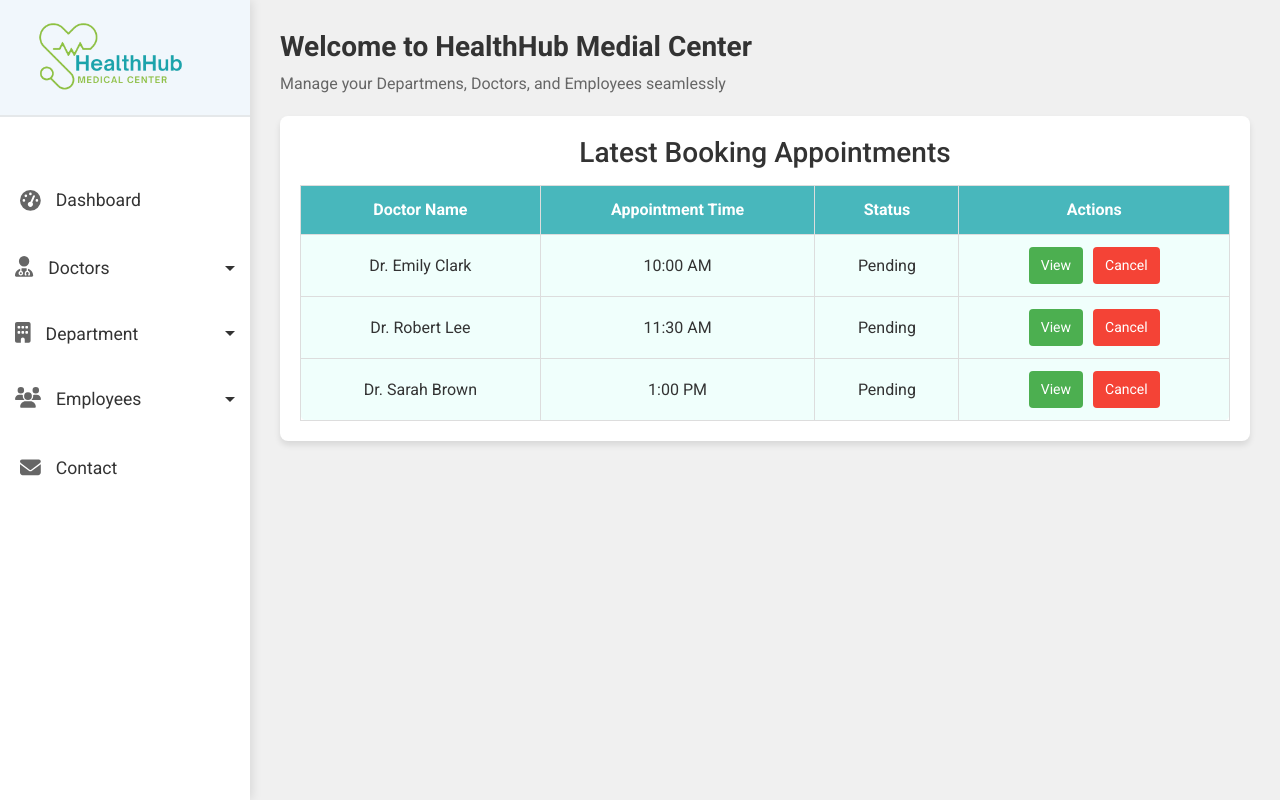
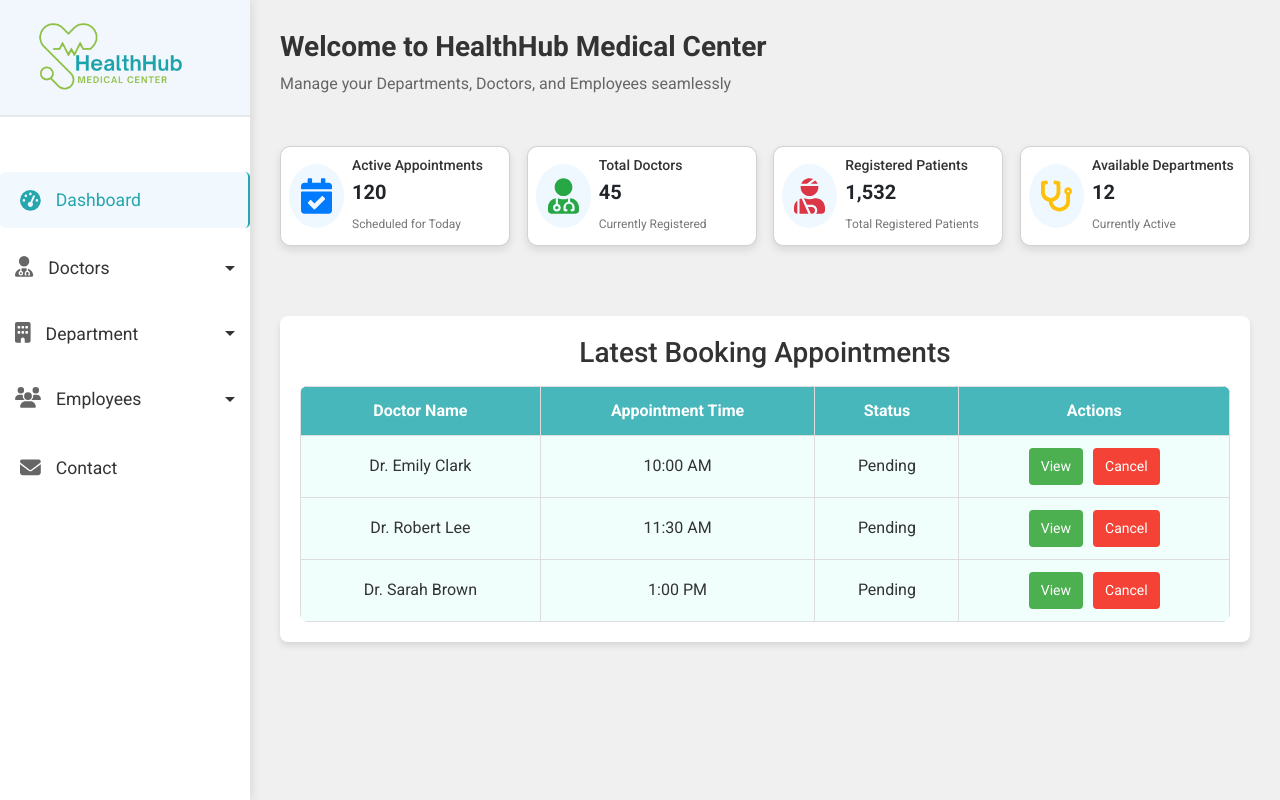
Before and after one commit to SatharakaNilmantha/HealthHub_Smart-Hospital, a React (Vite) app: page / in a window 1280 px wide. Both pictures are taken after typing "name@example.com", "Sample123" into the empty fields and a click on the button "Login". Built offline with nearby package versions, Linux system fonts and the light colour scheme; a web font is replaced by a local one.

Commit message:
Update dashbord and navigation set the dashboard

```diff
--- a/src/App.css
+++ b/src/App.css
@@ -3,7 +3,6 @@
   display: flex;
   height: 100vh;
   width: 100%;
-
 }
 
 /* Content section */
@@ -12,42 +11,80 @@
   margin-left: 250px; /* Sidebar width */
   padding: 30px;
   background-color: #f0f0f0; /* Light background */
-  color: #333; /* Text color */
+  color: #333;
   max-width: 100%;
 }
 
+/* Dashboard Title */
 .dashboard-title {
   font-size: 28px;
   font-weight: bold;
   margin-bottom: 8px;
-  color: #333333;
+  color: #333;
 }
 
 .dashboard-description {
   font-size: 16px;
-  color: #666666;
-  margin-bottom: 20px;
+  color: #666;
+  margin-bottom: 50px;
 }
 
-/* Responsive adjustments */
-@media (max-width: 768px) {
-  .content {
-    margin-left: 0; /* Full-width content for smaller screens */
+/* Dashboard Cards Section */
+.cards-container {
+  display: flex;
+  justify-content: space-between;
+  flex-wrap: wrap;
+  gap: 15px;
+  margin-bottom: 70px;
 }
 
-  .dashboard-cards {
-    flex-direction: column;
+.card {
+  display: grid;
+  grid-template-columns: 55px auto;
+  width: 230px;
+  background-color: white;
+  padding: 10px 8px;
+  border-radius: 10px;
+  box-shadow: 0 4px 8px rgba(0, 0, 0, 0.1);
+  gap: 8px;
+  transition: transform 0.3s ease, box-shadow 0.3s ease;
   align-items: center;
 }
 
-  .card {
-    width: 90%;
-  }
+.card:hover {
+  transform: translateY(-6px);
+  box-shadow: 0 8px 16px rgba(0, 0, 0, 0.2);
 }
 
+.card-icon {
+  background-color: #f0f8ff;
+  padding: 12px;
+  font-size: 50px;
+  border-radius: 50%;
+  display: flex;
+  align-items: center;
+  justify-content: center;
 
-/*------------------------------------teable Section------------------------------ */
+}
 
+.card-content h3 {
+  margin: 0;
+  font-size: 14px;
+  color: #333;
+}
+
+.card-content p {
+  font-size: 20px;
+  font-weight: bold;
+  margin: 4px 0;
+}
+
+.card-content span {
+  font-size: 12px;
+  color: #777;
+}
+
+/* Table Section */
 .action-table {
   margin: 20px auto;
   padding: 20px;
@@ -63,7 +100,6 @@
   box-shadow: 0 8px 12px rgba(0, 0, 0, 0.2);
 }
 
-
 .action-table h3 {
   text-align: center;
   margin-bottom: 16px;
@@ -76,14 +112,14 @@ table {
   border-collapse: collapse;
   background-color: #f0fffc;
   border-radius: 8px;
+  overflow: hidden;
 }
 
 thead {
   background-color: #31adb3df;
 }
 
-th,
-td {
+th, td {
   padding: 12px;
   text-align: center;
   border: 1px solid #ddd;
@@ -98,38 +134,63 @@ td {
   color: #333;
 }
 
-
-
-/* Button styling */
-.accept-btn,.cancel-btn{
+/* Button Styling */
+.accept-btn, .cancel-btn {
   padding: 8px 12px;
   font-size: 14px;
   border-radius: 4px;
   border: none;
   cursor: pointer;
+  transition: transform 0.2s ease-in-out;
 }
 
 .accept-btn {
-  background-color: #4CAF50; /* Green for accept */
+  background-color: #4CAF50;
   color: white;
   margin-right: 10px;
 }
 
 .accept-btn:hover {
   background-color: #45a049;
+  transform: scale(1.05);
 }
 
 .cancel-btn {
-  background-color: #f44336; /* Red for cancel */
+  background-color: #f44336;
   color: white;
 }
 
 .cancel-btn:hover {
   background-color: #e53935;
+  transform: scale(1.05);
 }
 
+/* Mobile Responsive */
+@media (max-width: 768px) {
+  .content {
+    margin-left: 0;
+    padding: 15px;
+  }
 
-/*----------------------animation--------------------------*/
+  .cards-container {
+    flex-direction: column;
+    align-items: center;
+  }
+
+  .card {
+    width: 90%;
+  }
+
+  table {
+    font-size: 14px;
+  }
+
+  th, td {
+    padding: 8px;
+  }
+}
+
+/* Animations */
 @keyframes scale-up {
   0% {
     transform: scale(0.8);
--- a/src/App.jsx
+++ b/src/App.jsx
@@ -1,13 +1,13 @@
 import React from "react";
 import './App.css';
 import SideNav from "./Components/SideNav/SideNav";
+import { FaCalendarCheck, FaUserMd, FaUserInjured, FaStethoscope } from "react-icons/fa"; // Import React Icons
 
 function App() {
-
   const appointments = [
-    {  id: 1,patientName: "John Doe", doctorName: "Dr. Emily Clark", appointmentTime: "10:00 AM", status: "Pending" },
-    {  id: 2,patientName: "Jane Smith", doctorName: "Dr. Robert Lee", appointmentTime: "11:30 AM", status: "Pending" },
-    {  id: 3,patientName: "Michael Johnson", doctorName: "Dr. Sarah Brown", appointmentTime: "1:00 PM", status: "Pending" },
+    { id: 1, patientName: "John Doe", doctorName: "Dr. Emily Clark", appointmentTime: "10:00 AM", status: "Pending" },
+    { id: 2, patientName: "Jane Smith", doctorName: "Dr. Robert Lee", appointmentTime: "11:30 AM", status: "Pending" },
+    { id: 3, patientName: "Michael Johnson", doctorName: "Dr. Sarah Brown", appointmentTime: "1:00 PM", status: "Pending" },
   ];
 
   const handleAccept = (id) => {
@@ -26,9 +26,61 @@ function App() {
         <SideNav />
         <div className="content">
           <div>
-          <h1 className="dashboard-title">Welcome to HealthHub Medial Center </h1>
-          <p className="dashboard-description">Manage your Departmens, Doctors, and Employees seamlessly</p>
+            <h1 className="dashboard-title">Welcome to HealthHub Medical Center</h1>
+            <p className="dashboard-description">Manage your Departments, Doctors, and Employees seamlessly</p>
 
+            {/* Cards Section */}
+            <div className="cards-container">
+              {/* Card 1: Active Appointments */}
+              <div className="card">
+                <div className="card-icon">
+                  <FaCalendarCheck size={40} color="#007bff" />
+                </div>
+                <div className="card-content">
+                  <h3>Active Appointments</h3>
+                  <p>120</p>
+                  <span>Scheduled for Today</span>
+                </div>
+              </div>
+
+              {/* Card 2: Total Doctors */}
+              <div className="card">
+                <div className="card-icon">
+                  <FaUserMd size={40} color="#28a745" />
+                </div>
+                <div className="card-content">
+                  <h3>Total Doctors</h3>
+                  <p>45</p>
+                  <span>Currently Registered</span>
+                </div>
+              </div>
+
+              {/* Card 3: Registered Patients */}
+              <div className="card">
+                <div className="card-icon">
+                  <FaUserInjured size={40} color="#dc3545" />
+                </div>
+                <div className="card-content">
+                  <h3>Registered Patients</h3>
+                  <p>1,532</p>
+                  <span>Total Registered Patients</span>
+                </div>
+              </div>
+
+              {/* Card 4: Available Departments */}
+              <div className="card">
+                <div className="card-icon">
+                  <FaStethoscope size={40} color="#ffc107" />
+                </div>
+                <div className="card-content">
+                  <h3>Available Departments</h3>
+                  <p>12</p>
+                  <span>Currently Active</span>
+                </div>
+              </div>
+            </div>
+
+            {/* Table Section */}
             <div className="action-table">
               <h3>Latest Booking Appointments</h3>
               <table>
@@ -49,7 +101,6 @@ function App() {
                       <td>
                         <button className="accept-btn" onClick={() => handleAccept(appointment.id)}>View</button>
                         <button className="cancel-btn" onClick={() => handleCancel(appointment.id)}>Cancel</button>
-
                       </td>
                     </tr>
                   ))}
--- a/src/Components/SideNav/SideNav.jsx
+++ b/src/Components/SideNav/SideNav.jsx
@@ -1,5 +1,5 @@
 import React, { useState } from "react";
-import { NavLink, useLocation } from "react-router-dom";
+import { NavLink, useLocation, useNavigate } from "react-router-dom";
 import { FontAwesomeIcon } from "@fortawesome/react-fontawesome";
 import { faTachometerAlt, faUserMd, faEnvelope, faBuilding, faUsers } from "@fortawesome/free-solid-svg-icons";
 import { Dropdown } from "react-bootstrap";
@@ -8,6 +8,7 @@ import "./SideNav.css";
 
 function SideNav() {
   const location = useLocation();
+  const navigate = useNavigate();
   const [openDropdown, setOpenDropdown] = useState(null);
 
   function handleClick() {
@@ -19,6 +20,15 @@ function SideNav() {
     setOpenDropdown((prev) => (prev === toggleKey ? null : toggleKey));
   }
 
+  // ✅ Prevents page reload when clicking on the Dashboard link
+  function handleDashboardClick(e) {
+    if (location.pathname === "/dashboard") {
+      e.preventDefault(); // Prevent reloading the same page
+    } else {
+      navigate("/dashboard");
+    }
+  }
+
   return (
     <div className="sidebar">
       <div className="sidebar-logo">
@@ -27,7 +37,11 @@ function SideNav() {
 
       <ul className="sidebar-links">
         <li>
-          <NavLink to="/" className={({ isActive }) => (isActive ? "sidebar-link active" : "sidebar-link")} onClick={handleClick}>
+          <NavLink
+            to="/dashboard"
+            className={({ isActive }) => (isActive ? "sidebar-link active" : "sidebar-link")}
+            onClick={handleDashboardClick} // ✅ Updated event handler
+          >
             <FontAwesomeIcon icon={faTachometerAlt} className="sidebar-icon" />
             <span>Dashboard</span>
           </NavLink>
@@ -36,7 +50,7 @@ function SideNav() {
         {/* Doctors Dropdown */}
         <li>
           <Dropdown show={openDropdown === "doctors"} onToggle={() => handleDropdown("doctors")}>
-          <Dropdown.Toggle variant="light"className={`sidebar-link dropdown-toggle ${location.pathname.startsWith("/doctors") || location.pathname.startsWith("/adddoctor") ? "active" : "" }`}>
+            <Dropdown.Toggle variant="light" className={`sidebar-link dropdown-toggle ${location.pathname.startsWith("/doctors") || location.pathname.startsWith("/adddoctor") ? "active" : "" }`}>
               <div className="dropdown-content">
                 <FontAwesomeIcon icon={faUserMd} className="sidebar-icon" />
                 <span className="dropdown-text">Doctors</span>
@@ -53,7 +67,7 @@ function SideNav() {
         {/* Department Dropdown */}
         <li>
           <Dropdown show={openDropdown === "department"} onToggle={() => handleDropdown("department")}>
-          <Dropdown.Toggle variant="light"className={`sidebar-link dropdown-toggle ${location.pathname.startsWith("/departments") || location.pathname.startsWith("/adddepartment") ? "active" : "" }`}>
+            <Dropdown.Toggle variant="light" className={`sidebar-link dropdown-toggle ${location.pathname.startsWith("/departments") || location.pathname.startsWith("/adddepartment") ? "active" : "" }`}>
               <div className="dropdown-content">
                 <FontAwesomeIcon icon={faBuilding} className="sidebar-icon" />
                 <span className="dropdown-text">Department</span>
@@ -70,7 +84,7 @@ function SideNav() {
         {/* Employees Dropdown */}
         <li>
           <Dropdown show={openDropdown === "employees"} onToggle={() => handleDropdown("employees")}>
-          <Dropdown.Toggle variant="light"className={`sidebar-link dropdown-toggle ${location.pathname.startsWith("/employees") || location.pathname.startsWith("/addemployee") ? "active" : "" }`}>
+            <Dropdown.Toggle variant="light" className={`sidebar-link dropdown-toggle ${location.pathname.startsWith("/employees") || location.pathname.startsWith("/addemployee") ? "active" : "" }`}>
               <div className="dropdown-content">
                 <FontAwesomeIcon icon={faUsers} className="sidebar-icon" />
                 <span className="dropdown-text">Employees</span>
```
Lines whose indentation alone changed are shown as unchanged.
